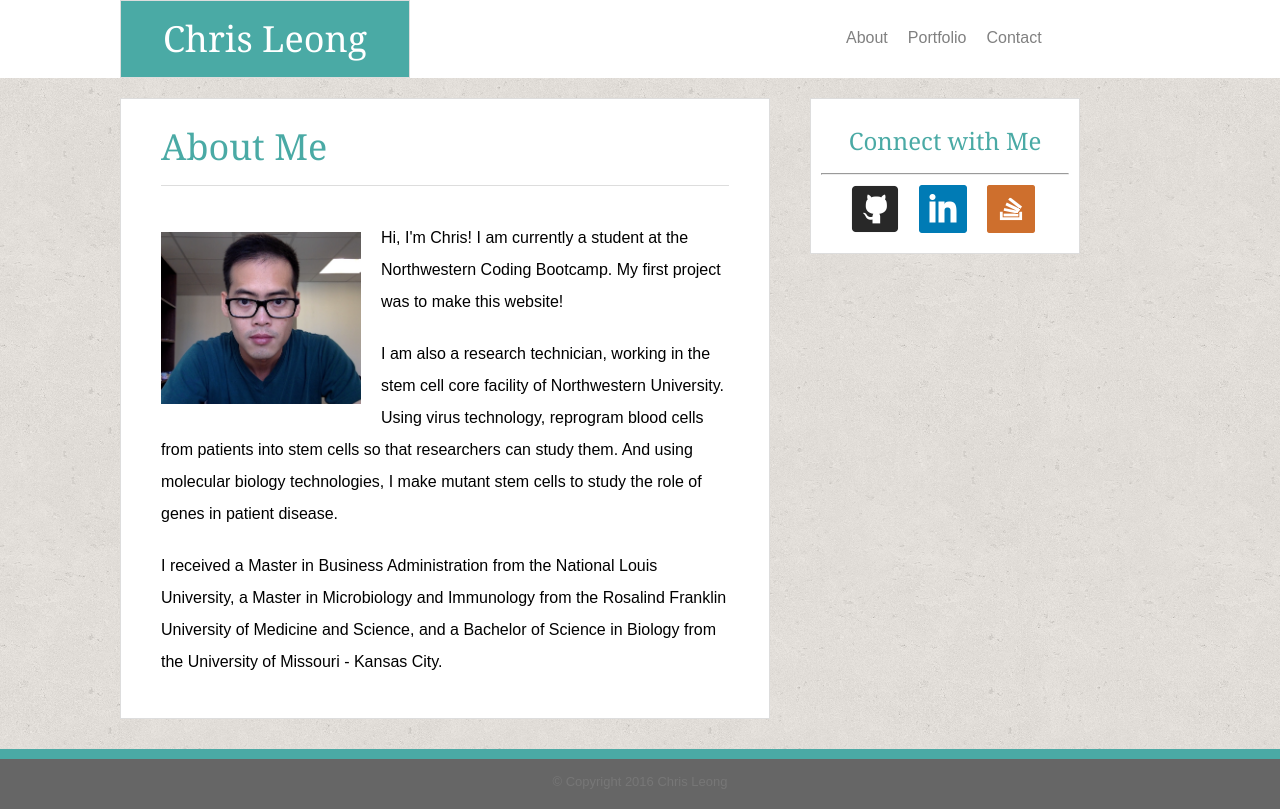
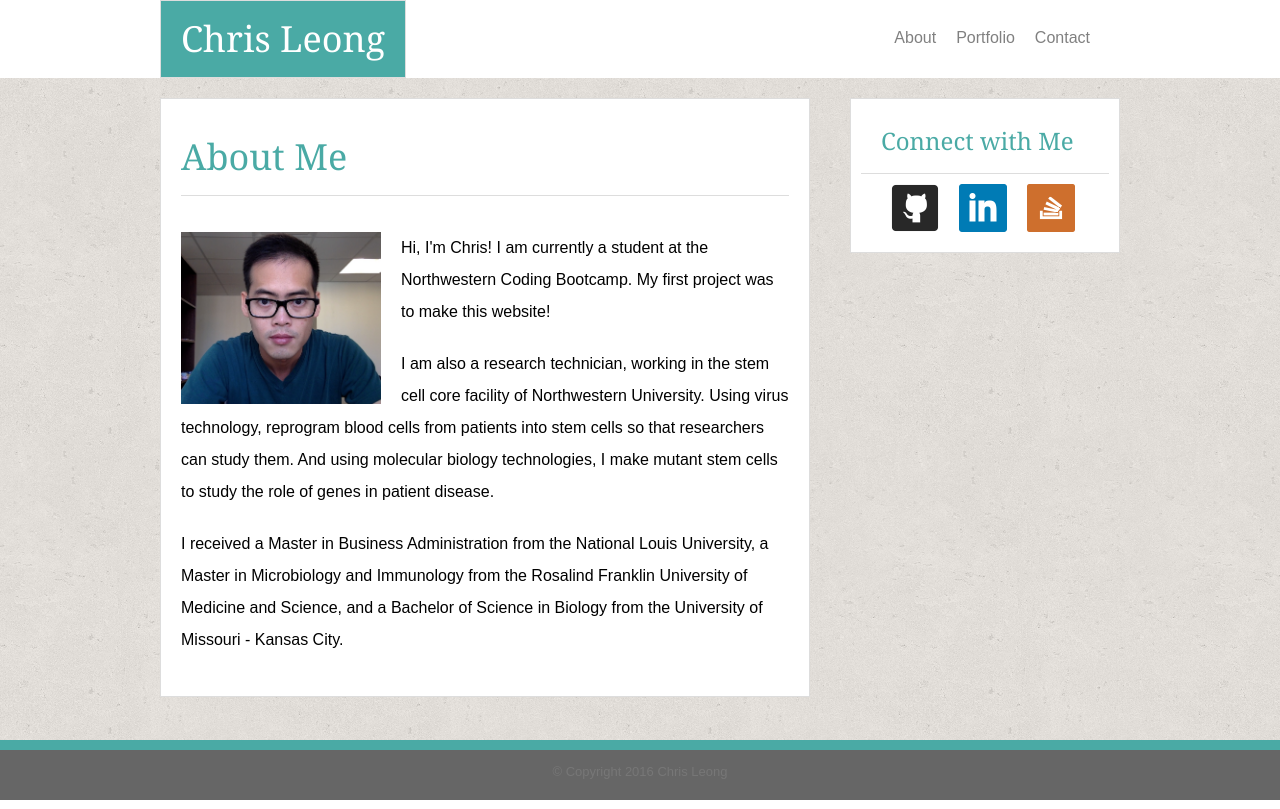
Before and after one commit to kjige/Basic-Portfolio, a PHP site: page /index.php in a window 1280 px wide. Run offline with PHP 8.4, Linux system fonts and the light colour scheme.

Commit message:
initial site files

```diff
--- a/assets/css/style.css
+++ b/assets/css/style.css
@@ -1,11 +1,11 @@
 * {
 	box-sizing: border-box;
-	margin: 0;
+	margin: 0 auto;
 }
 
 html, body {
 	padding: 0;
-	margin: 0;
+	margin: 0 auto;
 	height: 100%;
 	width: 100%;
 }
@@ -14,21 +14,46 @@ body {
 	background-image: url("../images/cork-wallet.png");
  }
 
+.container1 {
+	width: 960px;
+	height: auto;
+	margin: 0 auto;
+}
+
+.container2 {
+	width: 960px;
+	height: auto;
+	margin: 0 auto;
+}
+
+.container3 {
+	width: 650px;
+	height: auto;
+	float: left;
+	margin: 20px auto;
+	background: #ffffff;
+}
+
+.container4 {
+	width: 270px;
+	height: auto;
+	float: right;
+	margin: 20px auto;
+}
+
 header {
 	background: #ffffff;
 	width: 100%;
-	height: 30%;
+	height: auto;
 	float: left;
-	padding: 0 0 0 120px;
 }
 
 .myName {
 	background: #4aaaa5;
-	width: 25%;
-	height: 100%;
-	text-align: center;
+	width: auto;
+	height: auto;
 	float: left;
-	margin: 0px auto;
+	margin: 0 auto;
 	border: #dddddd solid 1px;
 	padding: 20px;
 }
@@ -37,17 +62,12 @@ header h1 {
 	color: white;
 	font-family: 'Georgia', Times, Times New Roman, serif;
 	font-size: 36px;
-	padding: 0 20px 0 20px;
-}
-
-hr {
-	noshade
 }
 
 nav {
-	float: left;
-	margin-left: 35%;
+	float: right;
 	padding: 20px;
+	width: auto;
 }
 
 nav ul li {
@@ -69,12 +89,10 @@ a:hover {
 }
 
 .aboutMe, .contact, .portfolio {
-	float: left;
-	display: block;
 	width: 650px;
+	height: 100%;
 	background: #ffffff;
-	padding: 10px 40px 40px 40px;
-	margin: 20px 20px 20px 120px;
+	padding: 20px;
 	border: #dddddd solid 1px;
 	font-family: 'Arial', 'Helvetica Neue', Helvetica, sans-serif;
 }
@@ -82,6 +100,7 @@ a:hover {
 section h1 {
 	color: #4aaaa5;
 	font-size: 36px;
+	margin: 0 auto;
 	padding: 20px 0;
 	border-bottom: 1px solid #dddddd;
 	font-style: bold;
@@ -90,20 +109,19 @@ section h1 {
 
 .selfPortrait {
 	float: left;
-	margin-right: 20px;
-	padding: 30px 0 0;
+	margin: 20px 20px 0 0;
 }
 
-p {
-	padding: 20px 0 0 0;
-	margin: 0;
+.aboutMe p {
+	margin: 20px auto 20px;
 	font-family: 'Arial', 'Helvetica Neue', Helvetica, sans-serif;
 	line-height: 2em;
 }
 
 h3 {
 	color: #4aaaa5;
-	text-align: center;
+	border-bottom: 1px solid #dddddd;
+	margin: 0 auto;
 	font-size: 24px;
 	padding: 20px;
 	font-family: 'Georgia', Times, Times New Roman, serif;
@@ -155,7 +173,7 @@ aside {
 	width: 270px;
 	background: #ffffff;
 	padding: 10px;
-	margin: 20px;
+	margin: 0 auto;
 	border: #dddddd solid 1px;
 }
 
@@ -192,12 +210,16 @@ h4 {
 	margin: 20px 0 5px 0;
 }
 
+.contact p {
+	margin: 30px auto 10px;
+}
+
 input {
 	background: #ffffff;
 	width: 100%;
 	border: #dddddd solid 1px;
 	padding: 10px;
-	margin: -5px auto;
+	margin: 0 auto;
 	font-size: 18px;
 	font-family: 'Arial', 'Helvetica Neue', Helvetica, sans-serif;
 }
@@ -221,12 +243,10 @@ button {
 	margin-top: 10px;
 }
 
-
-
 .wrapper {
 	min-height: 100%;
 	height: auto !important;
-	height: 100%;
+	height: auto;
 	margin: 0 auto -60px;
 	padding: none;
 }
@@ -235,29 +255,32 @@ button {
 	clear: both;
 	padding-top: 10px;
 	background: #4aaaa5;
-	position: absolute;
+	/*position: relative;*/
 	top: 0;
 	height: 10px;
 	width: 100%;
 }
 
 .footer, .push {
-	height: 70px;
+	height: 60px;
 	position: relative;
-	clear: both;
+	/*clear: both;*/
 }
 
-.push {
-	clear: both;
+.footer p {
+	/*clear: both;*/
+	margin: 15px auto;
+	/*height: auto;*/
+	/*position: relative;*/
+	/*padding: 30px auto 0 auto;*/
+	background: #666666;
+	color: #777777;
 }
 
 .footer {
 	clear: both;
 	width: 100%;
-	bottom: 0;
-	left: 0;
 	margin-top: -60px;
-	padding-top: 0px;
 	height: 60px;
 	text-align: center;
 	background: #666666;
@@ -265,8 +288,3 @@ button {
 	font-family: 'Arial', 'Helvetica Neue', Helvetica, sans-serif;
 	font-size: small;
 }
-
-.copyright {
-	margin: 0 auto;
-	padding: 0;
-}
--- a/index.html
+++ b/index.html
@@ -8,6 +8,7 @@
 <body>
 	<div class="wrapper">
 		<header>
+			<div class="container1">
 				<div class="myName">
 					<h1>Chris Leong</h1>
 				</div>
@@ -18,7 +19,10 @@
 						<li><a href="contact.html">Contact</a></li>
 					</ul>
 				</nav>
+			</div>
 		</header>
+		<div class="container2">
+			<div class="container3">
 				<section class="aboutMe">
 					<h1>About Me</h1>
 					<br>
@@ -33,9 +37,10 @@
 						I received a Master in Business Administration from the National Louis University, a Master in Microbiology and Immunology from the Rosalind Franklin University of Medicine and Science, and a Bachelor of Science in Biology from the University of Missouri - Kansas City.
 					</p>
 				</section>
+			</div>
+			<div class="container4">
 				<aside>
 					<h3>Connect with Me</h3>
-			<hr>
 					<ul>
 						<li>
 							<a href="https://github.com/kjige">
@@ -56,6 +61,8 @@
 				</aside>
 				<div class="push"></div>
 			</div>
+		</div>
+	</div>
 	<div class="footer">
 		<div class="line"></div>
 		<p>&#169; Copyright 2016 Chris Leong</p>
```
Also changed, not shown: contact.html (+9 -2 lines), portfolio.html (+9 -3 lines). Lines whose indentation alone changed are shown as unchanged.
